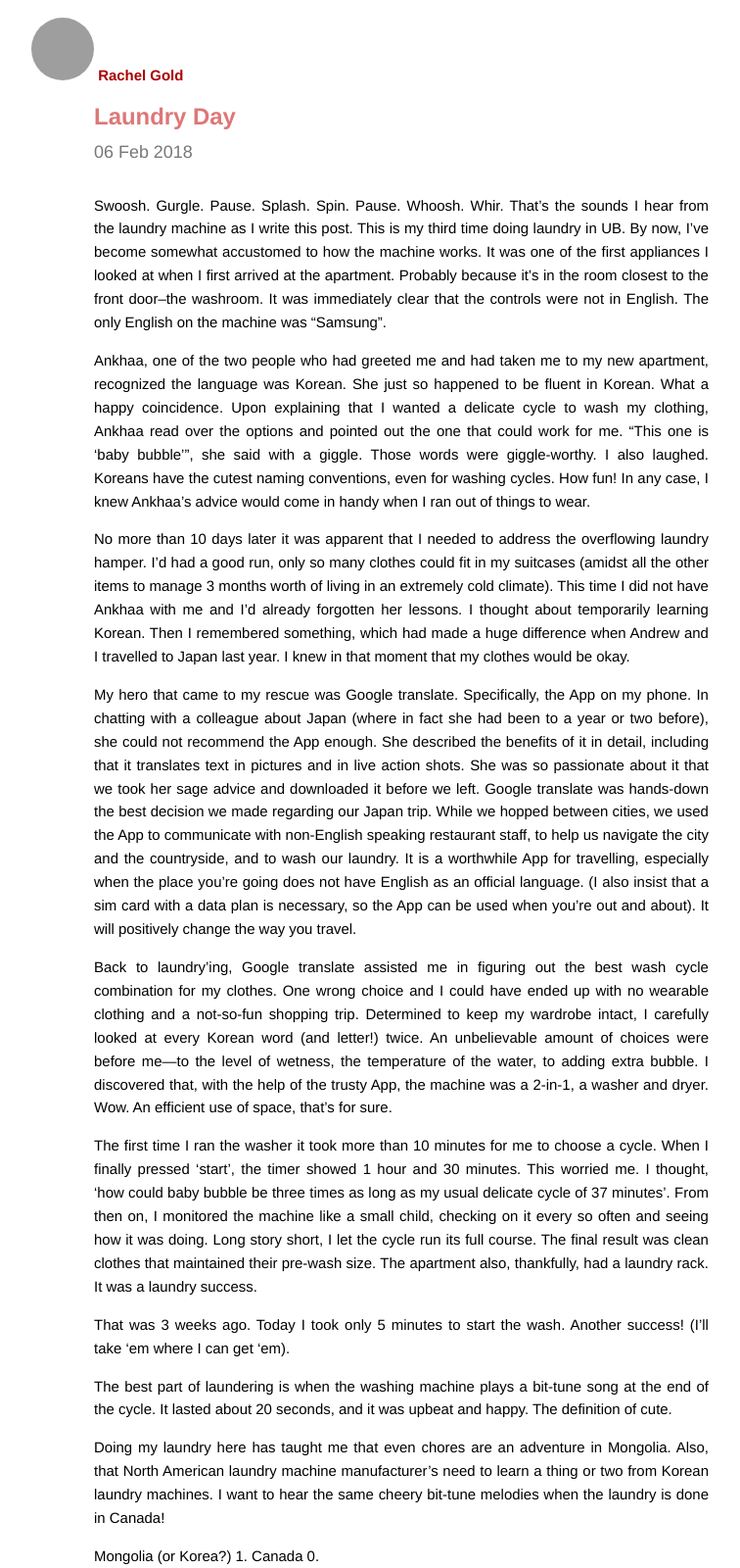
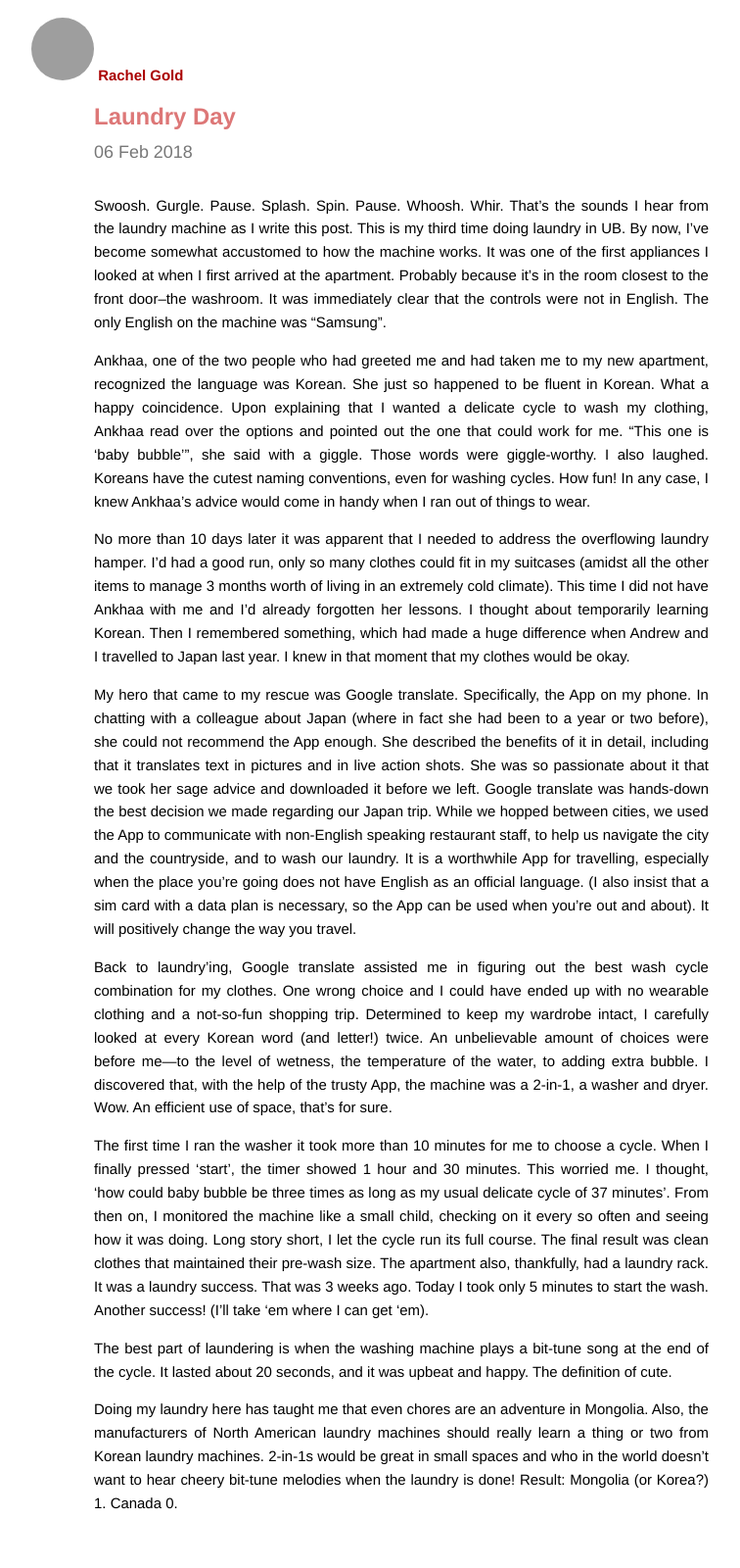
Before and after one commit to rachelgold/rachelgold.github.io, a Jekyll site: the page built from _posts/2018-02-06-laundry-day.md, in a window 1280 px wide. Shown: the whole page at 98% size, without its empty margins (230-986 px from the left). Built offline with Jekyll 4.4.1, drawn with Linux system fonts in a browser that asks for light colours; after the commit the page ends 1546 px from its top, so only the background shows below that; grey boxes are pictures that could not be loaded.

Commit message:
combining some paragraphs and a couple other tweaks

```diff
--- a/_posts/2018-02-06-laundry-day.md
+++ b/_posts/2018-02-06-laundry-day.md
@@ -13,12 +13,8 @@ My hero that came to my rescue was Google translate. Specifically, the App on my
 
 Back to laundry’ing, Google translate assisted me in figuring out the best wash cycle combination for my clothes. One wrong choice and I could have ended up with no wearable clothing and a not-so-fun shopping trip. Determined to keep my wardrobe intact, I carefully looked at every Korean word (and letter!) twice. An unbelievable amount of choices were before me---to the level of wetness, the temperature of the water, to adding extra bubble. I discovered that, with the help of the trusty App, the machine was a 2-in-1, a washer and dryer. Wow. An efficient use of space, that's for sure.
 
-The first time I ran the washer it took more than 10 minutes for me to choose a cycle. When I finally pressed ‘start’, the timer showed 1 hour and 30 minutes. This worried me. I thought, ‘how could baby bubble be three times as long as my usual delicate cycle of 37 minutes’. From then on, I monitored the machine like a small child, checking on it every so often and seeing how it was doing. Long story short, I let the cycle run its full course. The final result was clean clothes that maintained their pre-wash size. The apartment also, thankfully, had a laundry rack. It was a laundry success.
-
-That was 3 weeks ago. Today I took only 5 minutes to start the wash. Another success! (I’ll take ‘em where I can get ‘em).
+The first time I ran the washer it took more than 10 minutes for me to choose a cycle. When I finally pressed ‘start’, the timer showed 1 hour and 30 minutes. This worried me. I thought, ‘how could baby bubble be three times as long as my usual delicate cycle of 37 minutes’. From then on, I monitored the machine like a small child, checking on it every so often and seeing how it was doing. Long story short, I let the cycle run its full course. The final result was clean clothes that maintained their pre-wash size. The apartment also, thankfully, had a laundry rack. It was a laundry success. That was 3 weeks ago. Today I took only 5 minutes to start the wash. Another success! (I’ll take ‘em where I can get ‘em).
 
 The best part of laundering is when the washing machine plays a bit-tune song at the end of the cycle. It lasted about 20 seconds, and it was upbeat and happy. The definition of cute.
 
-Doing my laundry here has taught me that even chores are an adventure in Mongolia. Also, that North American laundry machine manufacturer’s need to learn a thing or two from Korean laundry machines. I want to hear the same cheery bit-tune melodies when the laundry is done in Canada!
-
-Mongolia (or Korea?) 1. Canada 0.
+Doing my laundry here has taught me that even chores are an adventure in Mongolia. Also, the manufacturers of North American laundry machines should really learn a thing or two from Korean laundry machines. 2-in-1s would be great in small spaces and who in the world doesn't want to hear cheery bit-tune melodies when the laundry is done! Result: Mongolia (or Korea?) 1. Canada 0.
```
